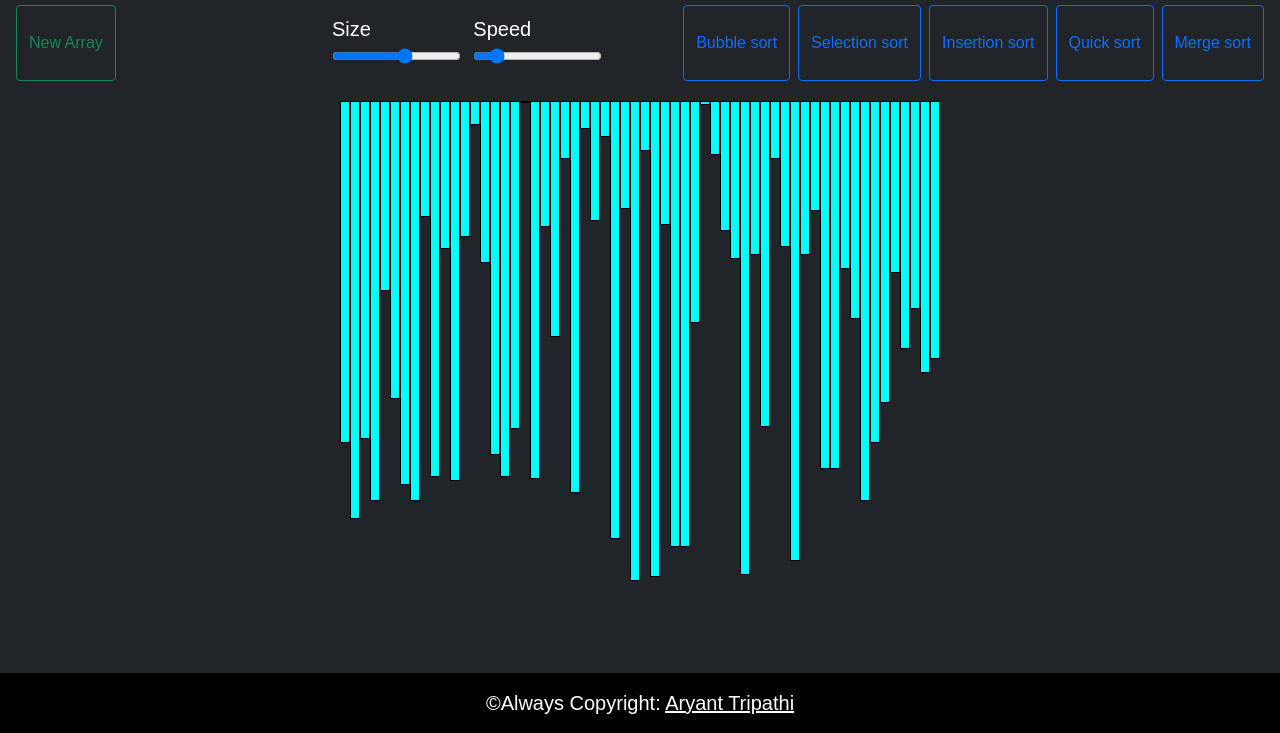
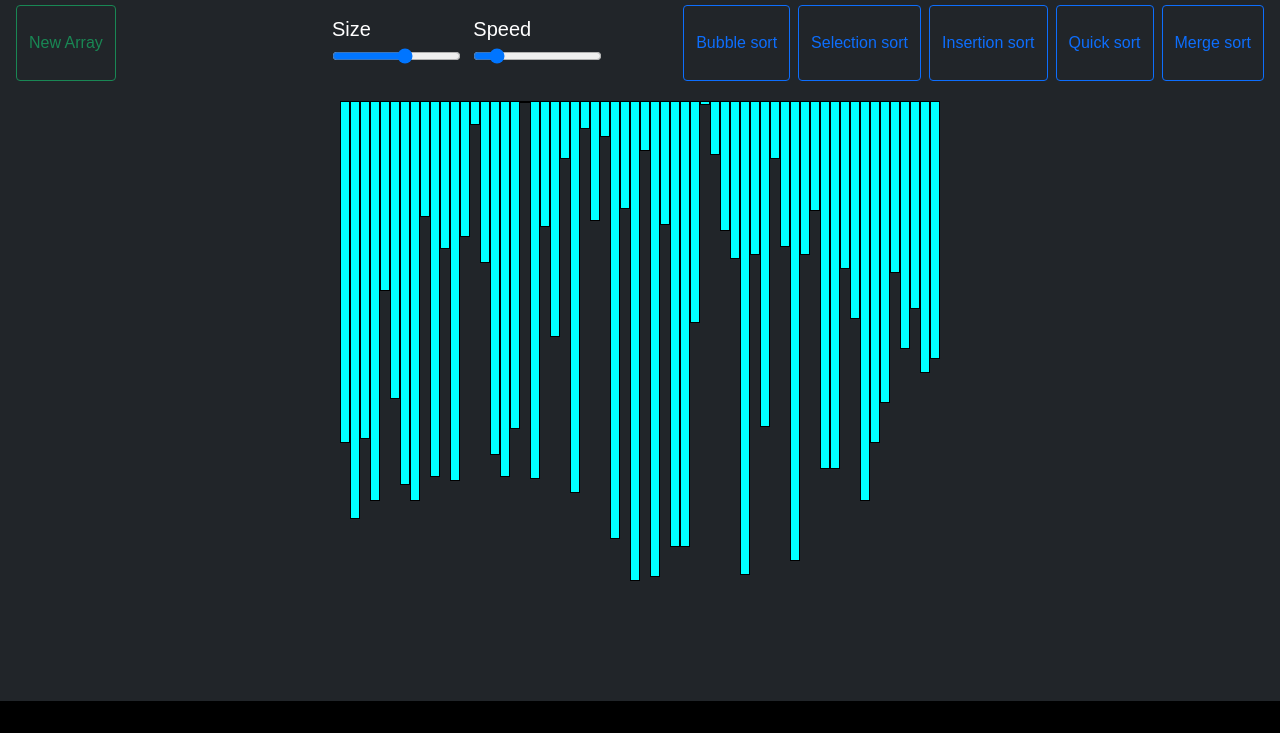
Before and after one commit to pspriyanshu601/sorting-visualizer, a plain HTML site: page index.html in a window 1280 px wide. Shown: the part 67-800 px from the top of the page. Drawn offline with nearby package versions, Linux system fonts and the light colour scheme.

Commit message:
Update index.html

```diff
--- a/index.html
+++ b/index.html
@@ -47,8 +47,7 @@
 <footer class="bg-light text-center text-lg-start">
     <!-- Copyright -->
     <div class="text-center p-3" style="background-color: rgba(0, 0, 0);">
-      ©Always Copyright:
-      <a class="text-white" href="https://mdbootstrap.com/">Aryant Tripathi</a>
+
     </div>
     <!-- Copyright -->
   </footer>
```
